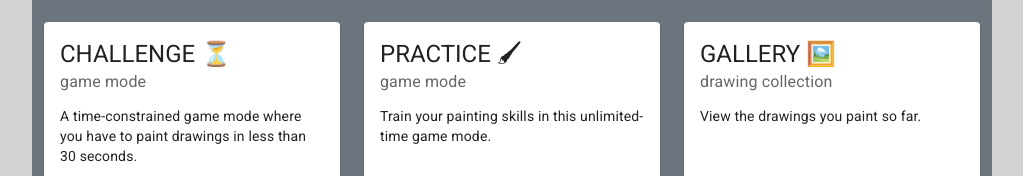
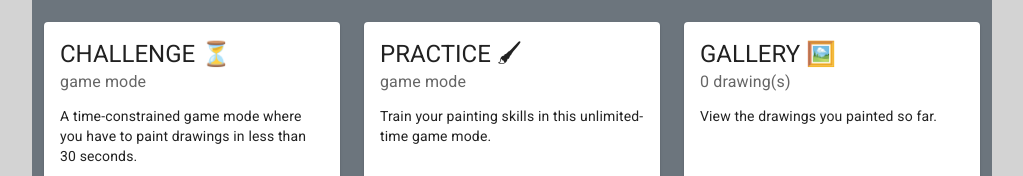
Before and after one commit to SilviuIordache/Painty, a React (Create React App) app: page / in a window 1280 px wide. Shown: the part 210-386 px from the top of the page, without its empty margins (128-1151 px from the left). Built offline with nearby package versions, Linux system fonts and the light colour scheme; a web font is replaced by a local one.

Commit message:
Add number of drawings

```diff
--- a/src/components/Gallery/Gallery.js
+++ b/src/components/Gallery/Gallery.js
@@ -12,7 +12,7 @@ export default function Gallery() {
   }
 
   let imageElements = (
-    <p className="text-light">Your saved drawings will appear here</p>
+    <p className="text-light">Your saved drawings will appear here.</p>
   );
   if (images?.length > 0) {
     imageElements = images.reverse().map((image) => (
--- a/src/components/MainMenu/MainMenu.js
+++ b/src/components/MainMenu/MainMenu.js
@@ -4,6 +4,15 @@ import BasicCard from "../BasicCard/BasicCard";
 
 export default function MainMenu() {
   const navigate = useNavigate();
+
+  function getDrawingsNumber() {
+    const galleryImages = JSON.parse(localStorage.getItem("paintyImages"));
+
+    if (galleryImages?.length) {
+      return galleryImages.length
+    }
+    return 0;
+  }
 
   return (
     <div className="row bg-secondary rounded pt-4 pb-5">
@@ -34,8 +43,8 @@ export default function MainMenu() {
           <div className="col-4">
             <BasicCard
               title={"GALLERY 🖼️"}
-              subTitle={"drawing collection"}
-              description={"View the drawings you paint so far."}
+              subTitle={getDrawingsNumber() + ' drawing(s)'}
+              description={"View the drawings you painted so far."}
               buttonCallback={() => {navigate('/gallery')}}
               buttonText={"VIEW"}
             />
```
